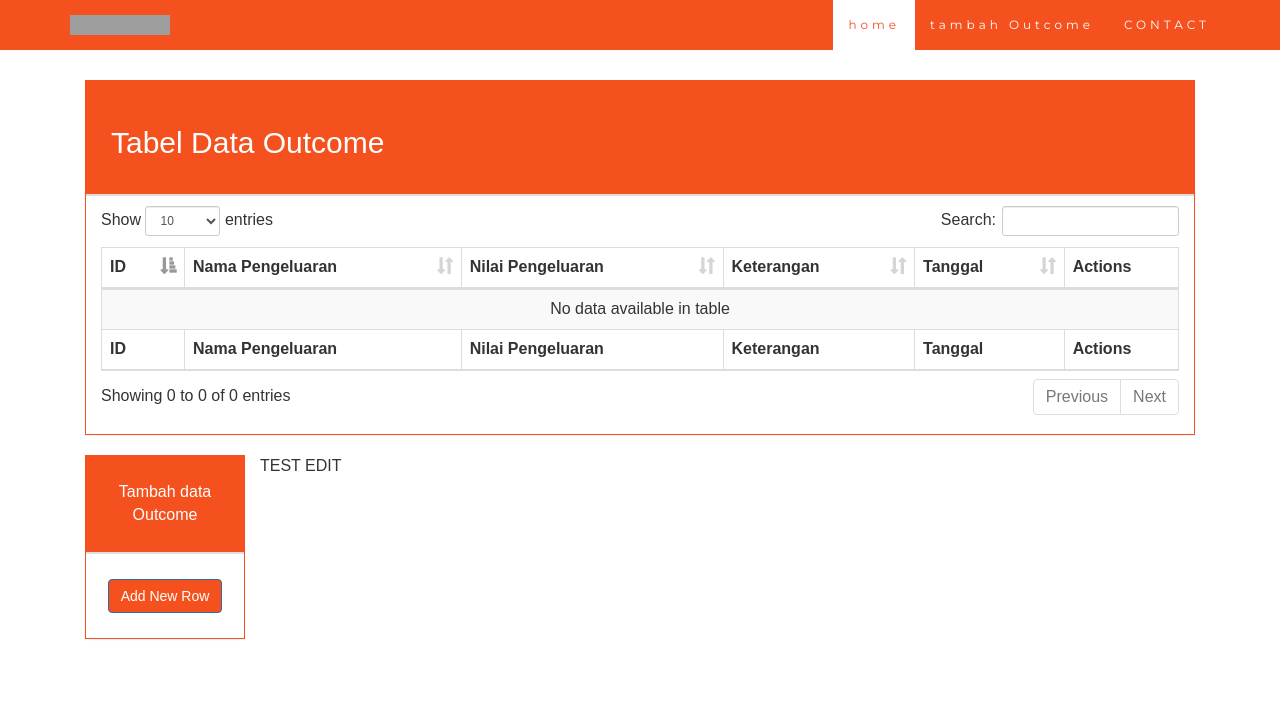
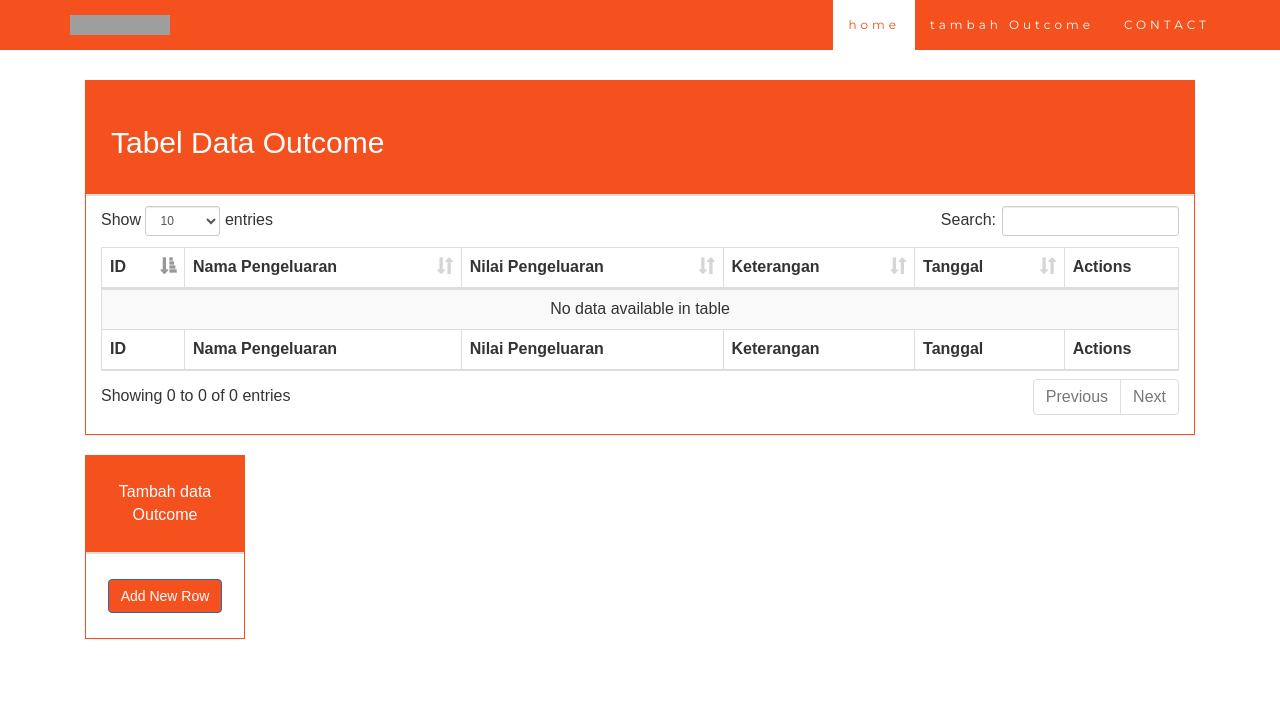
Before and after one commit to adithdwie/OutcomePDO, a PHP site: page / in a window 1280 px wide. Shown: the top 718 px of the page. Run offline with PHP 8.4, Linux system fonts and the light colour scheme; data that the repository does not hold is empty; some libraries are stand-ins or nearby versions; grey boxes are pictures that could not be loaded.

Commit message:
Outcome PDO v1.4

```diff
--- a/index.php
+++ b/index.php
@@ -186,5 +186,3 @@ $data = $outcome->getAll();
     </script>
     </body>
 </html>
-
-TEST EDIT
```
